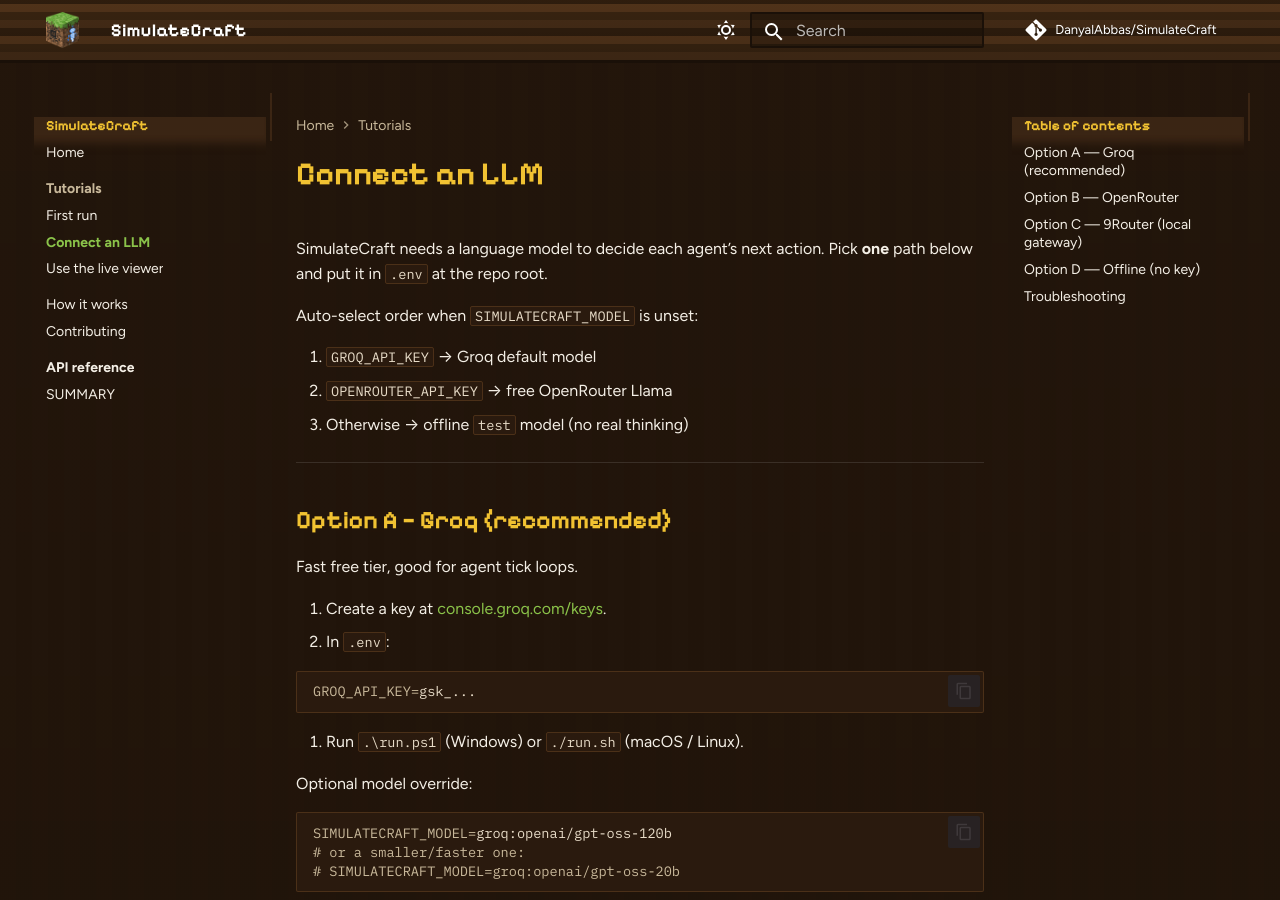
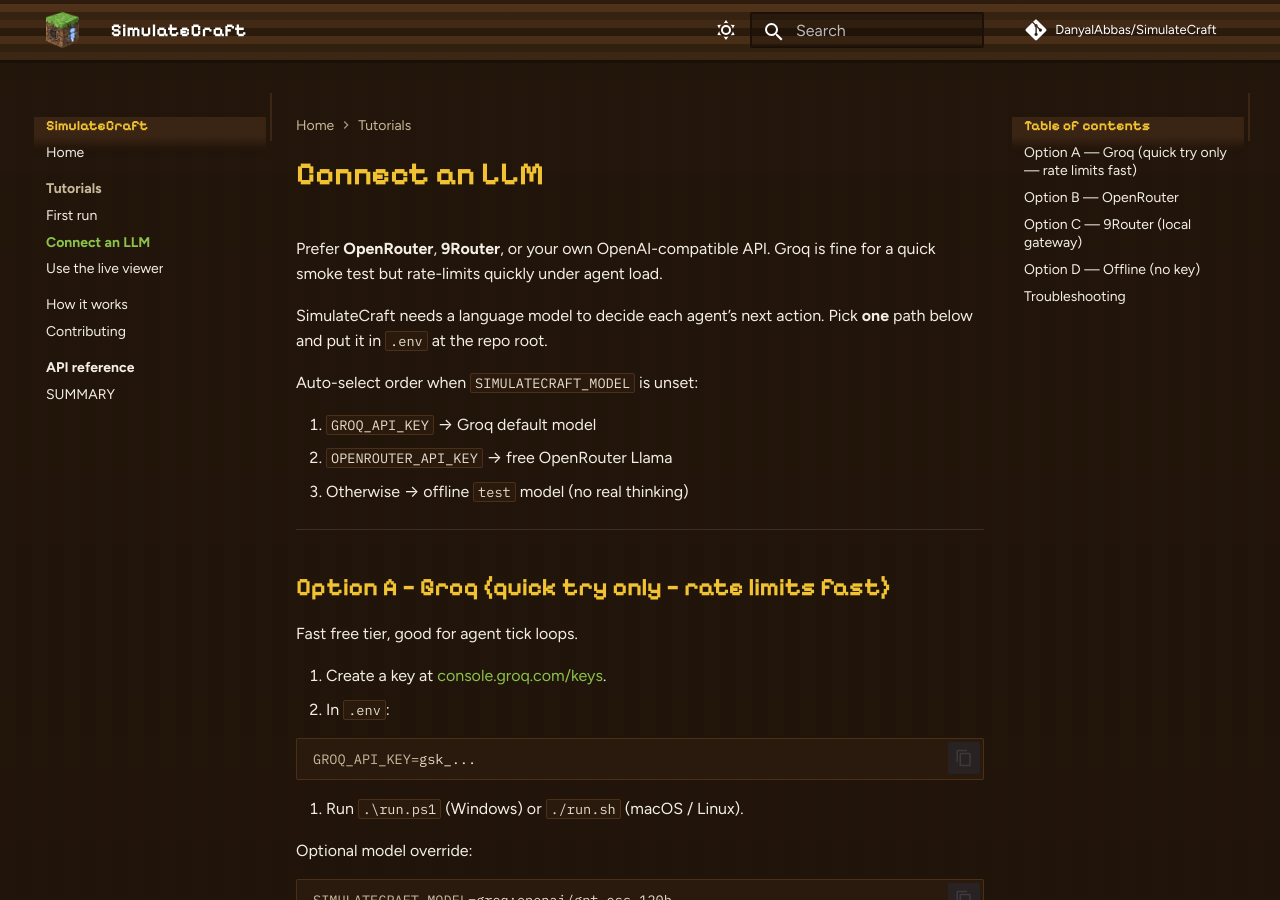
Before and after one commit to DanyalAbbas/SimulateCraft, an MkDocs documentation site: the page built from docs/llm-providers.md, in a window 1280 px wide and 900 px high. Built offline with MkDocs 1.6.1 and Material for MkDocs 9.7.7, drawn with Linux system fonts in a browser that asks for light colours; comment, search, counter and statistics services are not loaded.

Commit message:
Update documentation for LLM provider configuration
- Revised `.env.example` to clarify API key usage and preferences for OpenRouter and 9Router.
- Enhanced `README.md` with updated installation instructions and clearer guidance on setting up LLM providers.
- Improved `llm-providers.md` to emphasize the use of OpenRouter and 9Router while noting Groq's limitations for testing.

```diff
--- a/docs/llm-providers.md
+++ b/docs/llm-providers.md
@@ -1,4 +1,6 @@
 # Connect an LLM
+
+Prefer **OpenRouter**, **9Router**, or your own OpenAI-compatible API. Groq is fine for a quick smoke test but rate-limits quickly under agent load.
 
 SimulateCraft needs a language model to decide each agent’s next action.
 Pick **one** path below and put it in `.env` at the repo root.
@@ -11,7 +13,7 @@
 
 ---
 
-## Option A — Groq (recommended)
+## Option A — Groq (quick try only — rate limits fast)
 
 Fast free tier, good for agent tick loops.
 
```
Also changed, not shown: README.md (+25 -6 lines), 3 other files.
